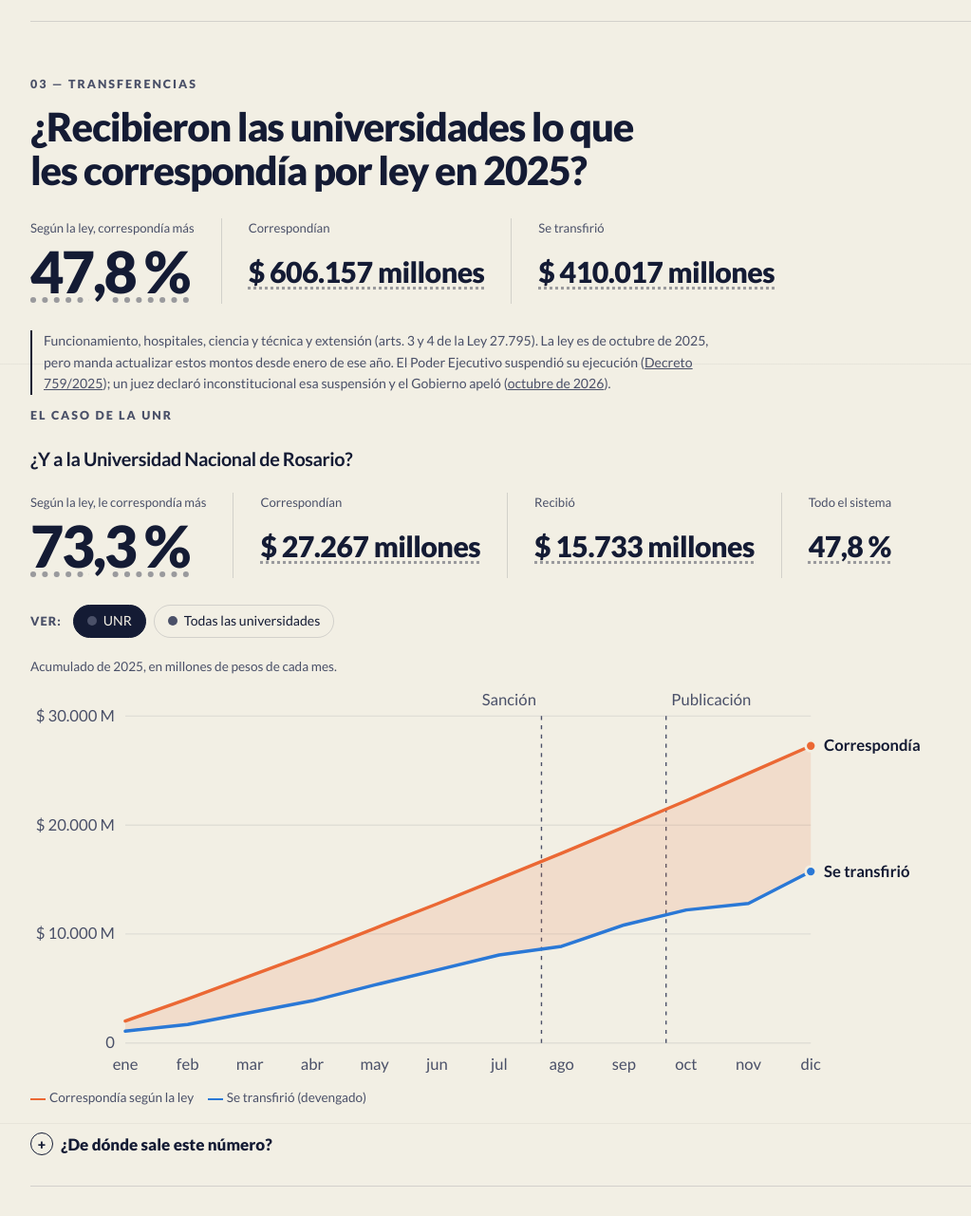
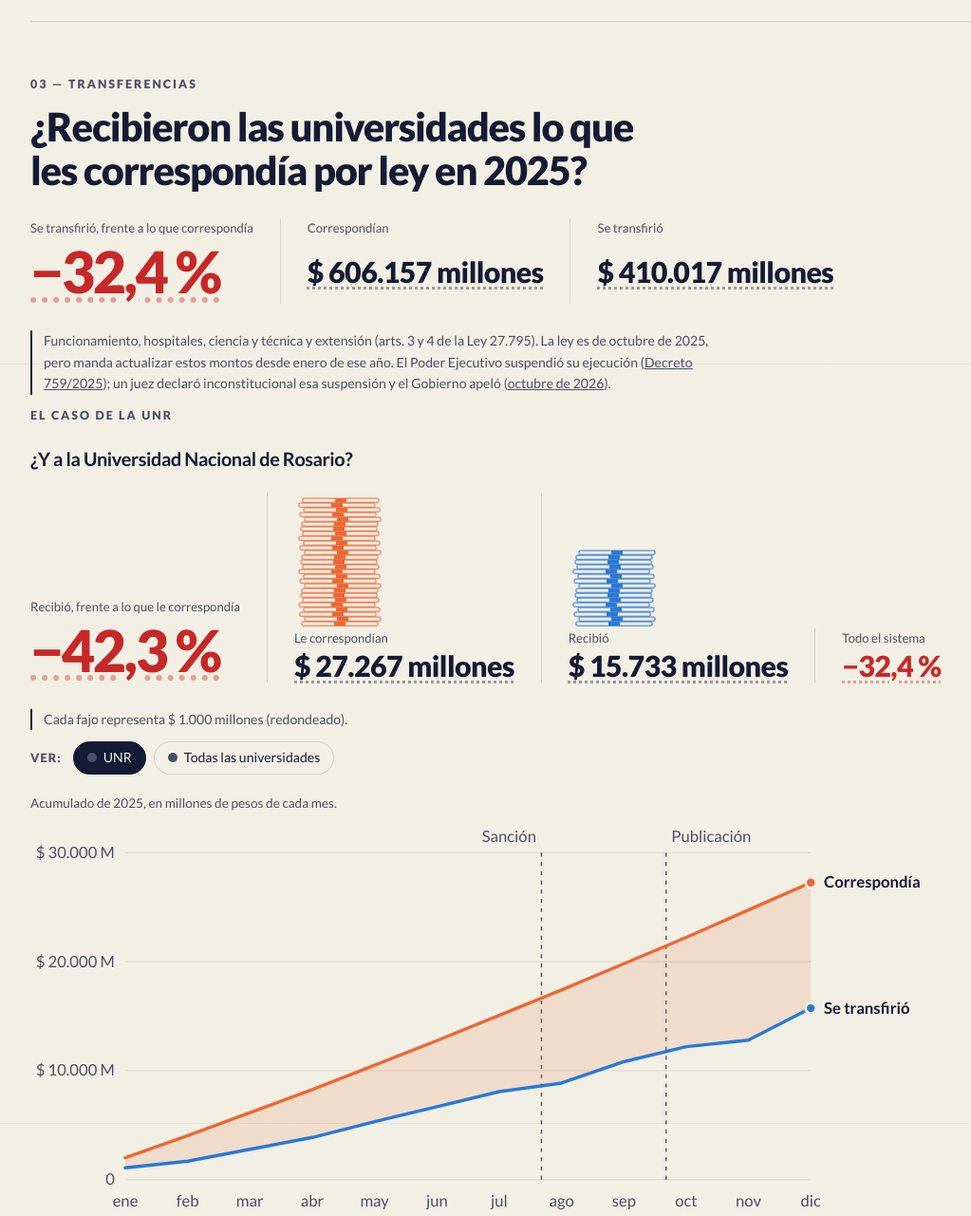
Before and after one commit to francofranzini/unr-transparente, a FastAPI app: page / in a window 1280 px wide. Shown: the part 2817-4098 px from the top of the page at 95% size, without its empty margins (108-1131 px from the left). Run offline with FastAPI, Linux system fonts and the light colour scheme; some libraries are stand-ins or nearby versions.

Commit message:
Transferencias: brecha en negativo y en rojo, pilas de fajos para la UNR
- Cifras principales como «se transfirió −32,4 % (sistema) / −42,3 % (UNR)
  frente a lo que correspondía», en rojo.
- Pilas proporcionales de fajos ($ 1.000 M cada uno) sobre lo que le
  correspondía a la UNR y lo que recibió, con animación al entrar en pantalla
  (quietas sin JS o con «reducir movimiento»).
- ADR 0022 y ESTANDAR: el rojo marca lo que falta según la Ley 27.795.

Co-Authored-By: Claude Opus 5.5 <noreply@anthropic.com>

```diff
--- a/app/templates/_seccion_transferencias.html
+++ b/app/templates/_seccion_transferencias.html
@@ -1,9 +1,22 @@
 {% from "_macros.html" import num, encabezado %}
 {% set evento = "/ficha/evento/" %}
+{% macro pila(clave, serie, maximo, clase="solo-ancho") -%}
+{#- Fajos de $ 1.000 millones, proporcionales al monto (ADR 0022). Sin JS o con «reducir movimiento», quietos. -#}
+{%- set fajos = (ej.cifra(clave).valor / 1000000000)|round|int -%}
+{%- set alto = maximo * 5 + 6 -%}
+<svg class="pila {{ clase }}" display="block" viewBox="0 0 96 {{ alto }}" width="96" height="{{ alto }}" role="img"
+     aria-label="{{ fajos }} fajos de 1.000 millones de pesos" data-pila>
+  {%- for i in range(fajos) %}
+  {%- set y = alto - (i + 1) * 5 %}{% set dx = [0, 3, -2, 2, -3, 1, -1][i % 7] %}
+  <g data-fajo><rect x="{{ 8 + dx }}" y="{{ y }}" width="80" height="4.2" rx="1" fill="var(--fondo)" stroke="var({{ serie }})" stroke-width="1"/>
+  <rect x="{{ 42 + dx }}" y="{{ y }}" width="12" height="4.2" fill="var({{ serie }})"/></g>
+  {%- endfor %}
+</svg>
+{%- endmacro %}
 <section class="seccion" id="transferencias">
   {{ encabezado("03", "Transferencias", "¿Recibieron las universidades lo que les correspondía por ley en 2025?") }}
   <div class="datos revelar">
-    <div class="dato dato-grande"><small>Según la ley, correspondía más</small>{{ num(ej, "arts34-brecha", true) }}</div>
+    <div class="dato dato-grande"><small>Se transfirió, frente a lo que correspondía</small><span class="rojo">{{ num(ej, "arts34-relacion", true) }}</span></div>
     <div class="dato"><small>Correspondían</small>{{ num(ej, "arts34-exigido", true) }}</div>
     <div class="dato"><small>Se transfirió</small>{{ num(ej, "arts34-transferido", true) }}</div>
   </div>
@@ -17,12 +30,38 @@
   {# El caso de la UNR: gráfico acumulado con selector (ADR 0022) #}
   <p class="sec-numero revelar">El caso de la UNR</p>
   <h3 class="revelar">¿Y a la Universidad Nacional de Rosario?</h3>
-  <div class="datos revelar">
-    <div class="dato dato-grande"><small>Según la ley, le correspondía más</small>{{ num(ej, "unr-arts34-brecha", true) }}</div>
-    <div class="dato"><small>Correspondían</small>{{ num(ej, "unr-arts34-exigido", true) }}</div>
-    <div class="dato"><small>Recibió</small>{{ num(ej, "unr-arts34-transferido", true) }}</div>
-    <div class="dato"><small>Todo el sistema</small>{{ num(ej, "arts34-brecha", true) }}</div>
+  {% set mas_alta = (ej.cifra("unr-arts34-exigido").valor / 1000000000)|round|int %}
+  <div class="datos revelar" style="align-items: flex-end">
+    <div class="dato dato-grande"><small>Recibió, frente a lo que le correspondía</small><span class="rojo">{{ num(ej, "unr-arts34-relacion", true) }}</span></div>
+    <div class="dato">{{ pila("unr-arts34-exigido", "--serie-2", mas_alta) }}<small>Le correspondían</small>{{ num(ej, "unr-arts34-exigido", true) }}</div>
+    <div class="dato">{{ pila("unr-arts34-transferido", "--serie-1", mas_alta) }}<small>Recibió</small>{{ num(ej, "unr-arts34-transferido", true) }}</div>
+    <div class="dato"><small>Todo el sistema</small><span class="rojo">{{ num(ej, "arts34-relacion", true) }}</span></div>
+    {# En celular, las dos pilas lado a lado para que se comparen #}
+    <div class="solo-angosto" style="flex-basis: 100%">
+      <div style="display: flex; gap: 24px; align-items: flex-end">
+        <div>{{ pila("unr-arts34-exigido", "--serie-2", mas_alta, "") }}<small>Le correspondían</small></div>
+        <div>{{ pila("unr-arts34-transferido", "--serie-1", mas_alta, "") }}<small>Recibió</small></div>
+      </div>
+    </div>
   </div>
+  <p class="aviso">Cada fajo representa $ 1.000 millones (redondeado).</p>
+  <script>
+  (() => {
+    const fila = document.currentScript.previousElementSibling.previousElementSibling;
+    if (matchMedia("(prefers-reduced-motion: reduce)").matches || !("IntersectionObserver" in window)) return;
+    const pilas = [...fila.querySelectorAll("[data-pila]")];
+    pilas.forEach((p) => p.querySelectorAll("[data-fajo]").forEach((f) => { f.style.opacity = 0; }));
+    const obs = new IntersectionObserver((entradas) => {
+      if (!entradas.some((e) => e.isIntersecting)) return;
+      obs.disconnect();
+      pilas.forEach((p) => p.querySelectorAll("[data-fajo]").forEach((f, i) => {
+        f.animate([{ transform: "translateY(-48px)", opacity: 0 }, { transform: "none", opacity: 1 }],
+                  { duration: 320, delay: 200 + i * 70, easing: "cubic-bezier(.2,.8,.3,1)", fill: "both" });
+      }));
+    }, { threshold: 0.4 });
+    obs.observe(fila);
+  })();
+  </script>
 
   {% set formatos = {"ancho": {"w": 720, "h": 300, "izq": 72, "der": 128, "sup": 24, "inf": 28},
                      "angosto": {"w": 360, "h": 280, "izq": 58, "der": 82, "sup": 22, "inf": 26}} %}
@@ -131,7 +170,7 @@
             <tr><th>Se transfirió en 2025</th><td data-r=""><strong>{{ num(ej, "arts34-transferido") }}</strong></td></tr>
           </tbody>
         </table>
-        <p class="resultado">Según la ley, correspondía <strong>{{ num(ej, "arts34-brecha") }}</strong> más.</p>
+        <p class="resultado">Se transfirió <strong class="rojo">{{ num(ej, "arts34-relacion") }}</strong> frente a lo que correspondía.</p>
       </div>
 
       <details class="mas"><summary>¿De dónde salen los datos?</summary>
@@ -144,7 +183,7 @@
       <details class="mas"><summary>¿Por qué septiembre de 2024?</summary>
         <p>La ley no dice de qué mes es «el monto». Septiembre es el monto que regía después del aumento de mitad de 2024.
            Partiendo del promedio de todo 2024 ({{ num(ej, "arts34-partida-b") }} por mes), correspondían
-           {{ num(ej, "arts34-exigido-b") }}: {{ num(ej, "arts34-brecha-b") }} más.</p></details>
+           {{ num(ej, "arts34-exigido-b") }}, y lo transferido queda en <span class="rojo">{{ num(ej, "arts34-relacion-b") }}</span>.</p></details>
       <details class="mas"><summary>Ver la cuenta por bimestre</summary>
         <table class="tabla">
           <thead><tr><th>2025</th><th>Correspondía</th><th>Se transfirió</th></tr></thead>
--- a/core/ejes.py
+++ b/core/ejes.py
@@ -158,6 +158,12 @@ def _arts_3_4(repo: Repositorio, eje: Eje, anio: str, entidad: str, prefijo: str
                                 (exigido.valor / transferido.valor - 1) * 100, "porcentaje", "2025",
                                 exigido.fuentes + transferido.fuentes,
                                 calculo="(Correspondía ÷ transferido − 1) × 100"))
+        eje.cifras.append(Cifra(f"{prefijo}relacion{sufijo}",
+                                f"{quien}: lo transferido frente a lo que correspondía"
+                                + (" (partida: promedio de 2024)" if sufijo else ""),
+                                (transferido.valor / exigido.valor - 1) * 100, "porcentaje", "2025",
+                                exigido.fuentes + transferido.fuentes,
+                                calculo="(Transferido ÷ correspondía − 1) × 100"))
         eje.cifras.append(Cifra(f"{prefijo}faltante{sufijo}",
                                 f"{quien}: diferencia en 2025" + (" (partida: promedio de 2024)" if sufijo else ""),
                                 exigido.valor - transferido.valor, "ARS corrientes", "2025",
```
Also changed, not shown: docs/ESTANDAR.md (+1 -1 lines), docs/adr/0022-caso-unr-con-grafico-acumulado.md (+7 -0 lines), tests/test_app.py (+1 -1 lines).
